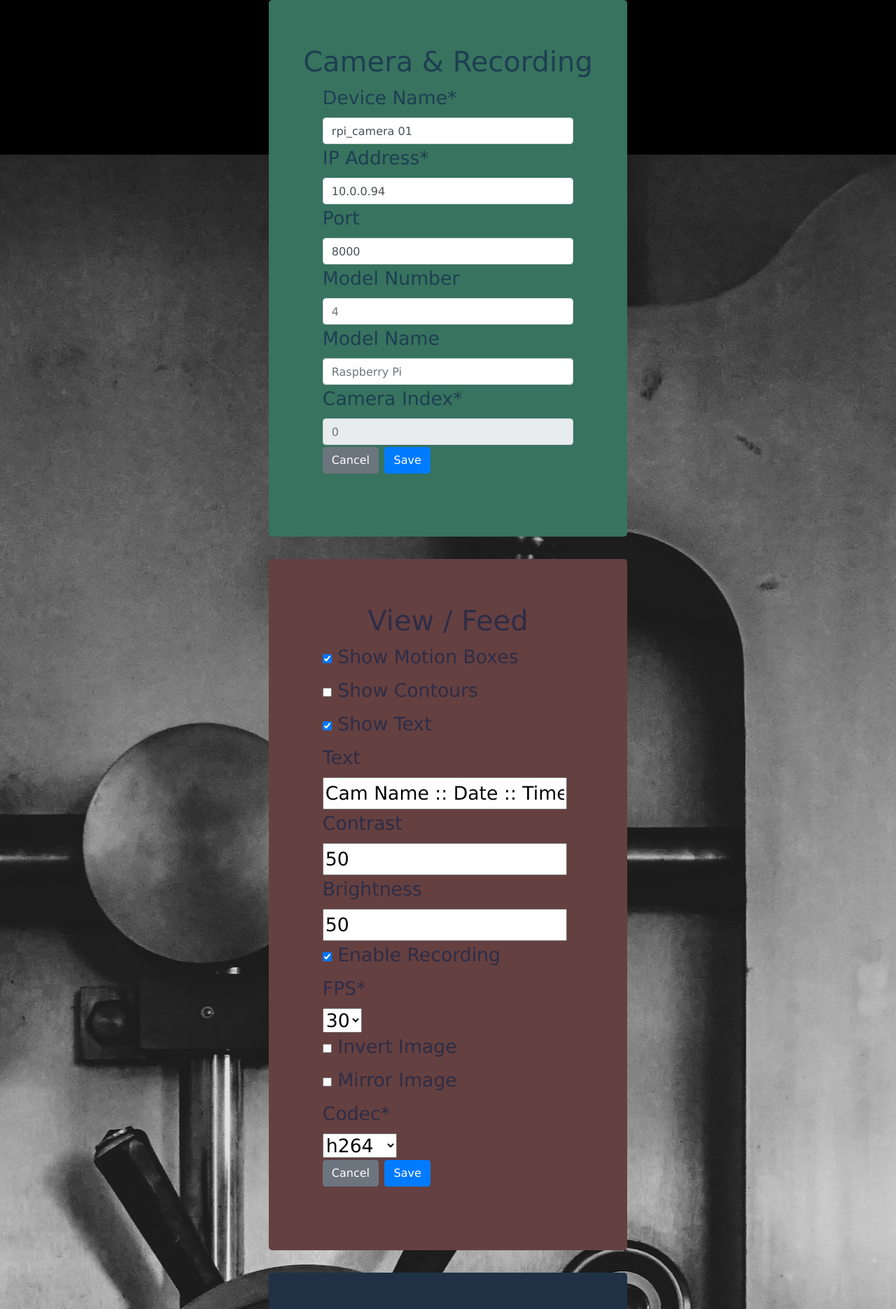
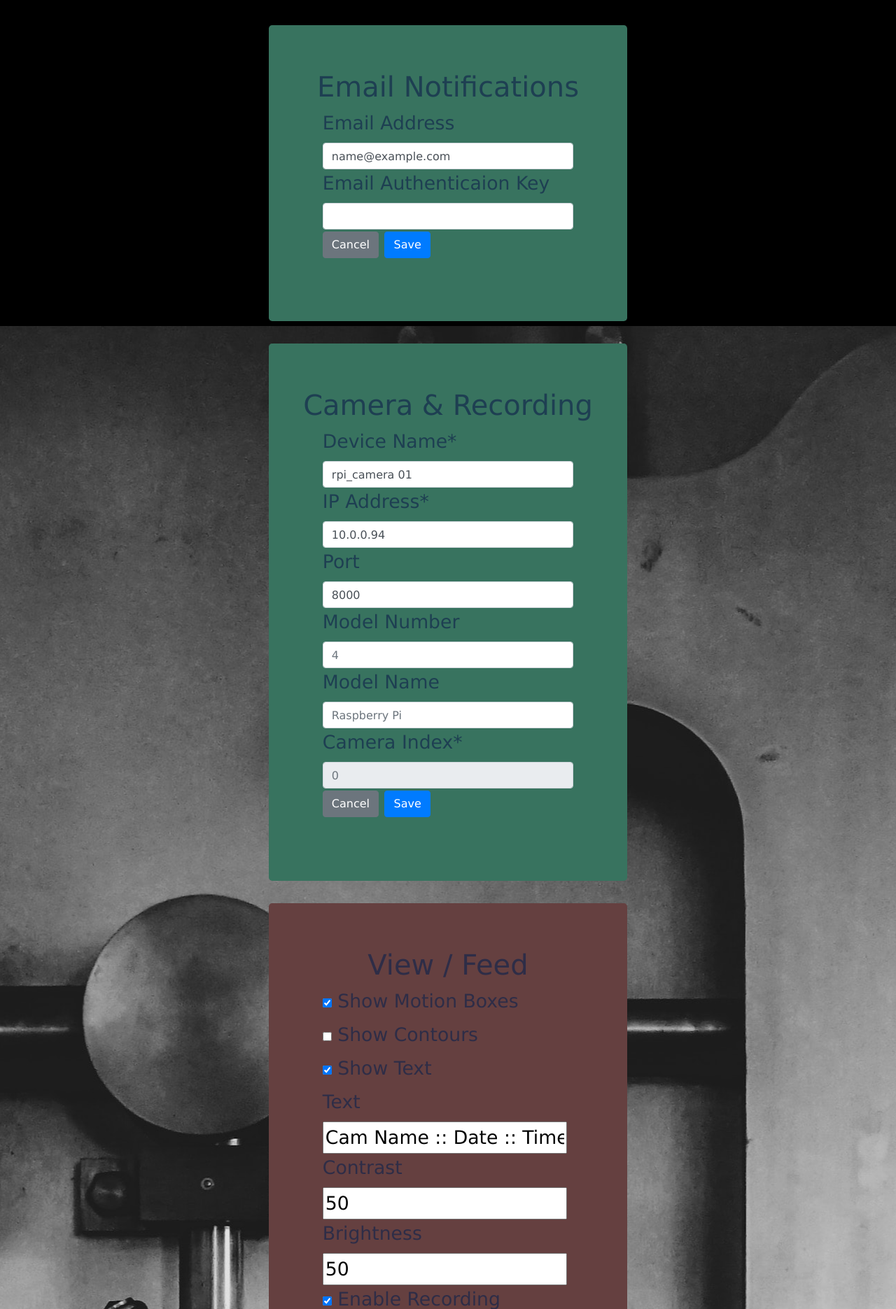
Before and after one commit to ChicoState/open-source-security-camera, a Django app: page /settings/ in a window 1280 px wide. Shown: the part 56-1927 px from the top of the page at 70% size. Run offline with Django 3.2, Linux system fonts and the light colour scheme; the visitor is signed in with stand-in values (Sample User, id 1); data comes from the database, SQL or seed files in the repository; data that the repository does not hold is empty; some libraries are stand-ins or nearby versions.

Commit message:
Email form added to settings html page

```diff
--- a/osCam/templates/user/settings.html
+++ b/osCam/templates/user/settings.html
@@ -8,6 +8,19 @@
 {% endblock %}
 
 {% block content %}
+<br><br>
+<div class="Jumbotron" id="cameraSettings">
+    <h1 class="text-center">Email Notifications</h1>
+    <div class='crispy_forms_field' id="cameraFormField">
+        <form method="POST" enctype="multipart/form-data">
+            {% csrf_token %}
+            {{ email_form_data | crispy }}
+            <a href="/" class="btn btn-secondary">Cancel</a>
+            <input type="submit" class="btn btn-primary" name="add_camera_config" value="Save">
+        </form>
+    </div>
+</div>
+
 <div class="Jumbotron" id="cameraSettings">
     <h1 class="text-center">Camera & Recording</h1>
     <div class='crispy_forms_field' id="cameraFormField">
```
